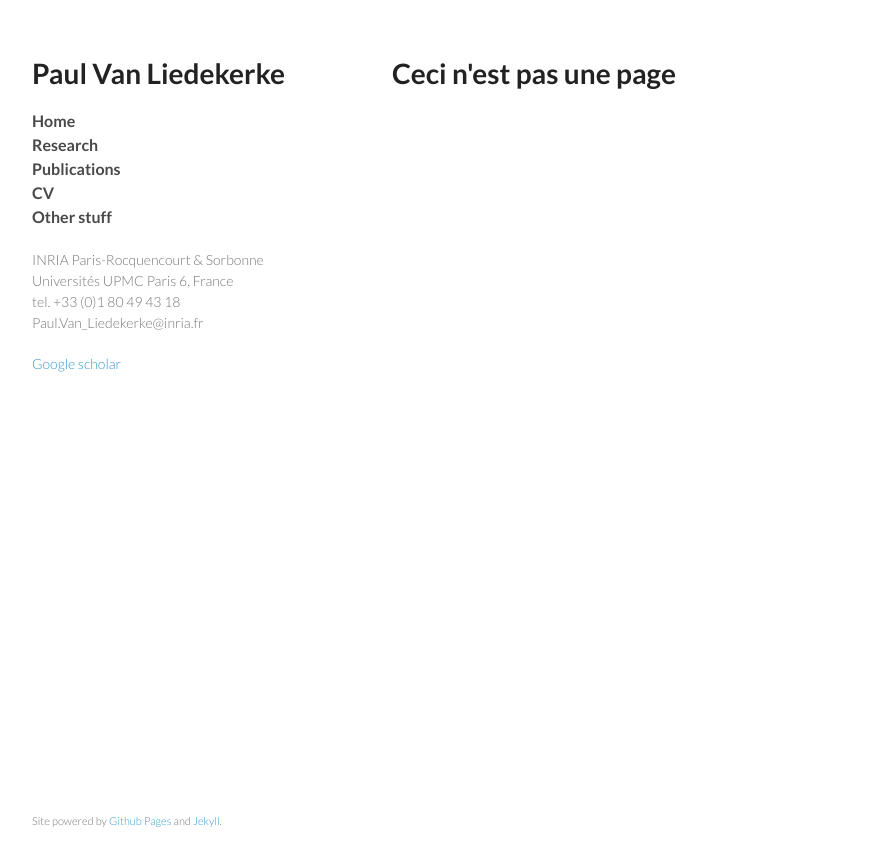
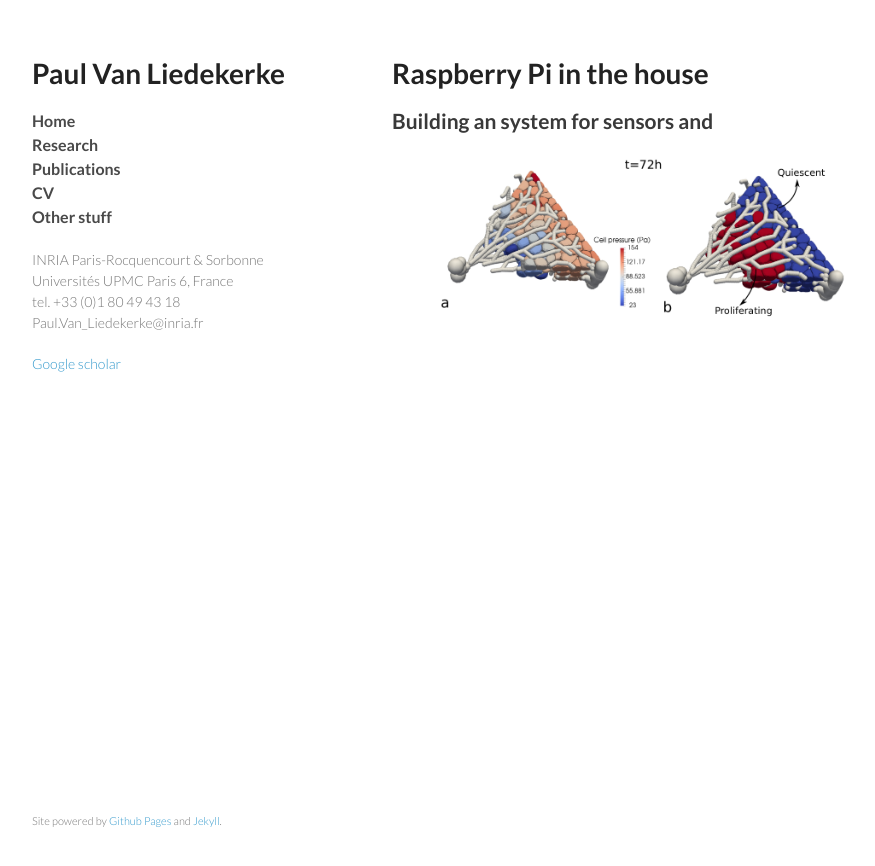
Before and after one commit to paulvanliedekerke/wittgenstein, a Jekyll site: the page other.html, which Jekyll copies as it is, in a window 1280 px wide. Shown: the top 866 px of the page, without its empty margins (178-1053 px from the left). Built offline with Jekyll 4.4.1, drawn with Linux system fonts in a browser that asks for light colours; Markdown is read by kramdown in place of the engine named in the settings.

Commit message:
Update other.html

```diff
--- a/other.html
+++ b/other.html
@@ -38,7 +38,14 @@
       <section>
 
 
-<h1>Ceci n'est pas une page </h1>
+<h1>Raspberry Pi in the house</h1>
+
+<h2>Building an  system for sensors and </h2>
+
+<figure>
+<img src="pics/lobule_final_DCM.jpg" alt="" width="430">
+<figcaption> <I> </I> </figcaption>
+</figure>
 
 
 
```
